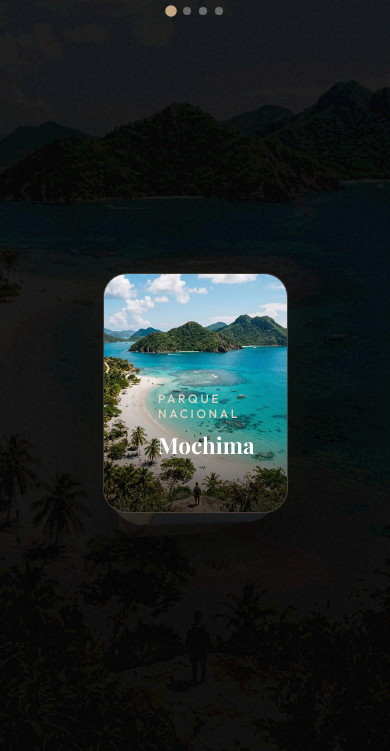
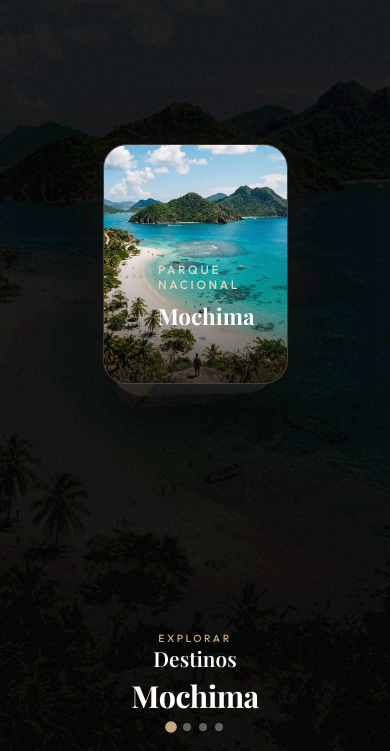
Before and after one commit to maqmat/anzteenamora, a website built with Vite: page index.html in a window 390 px wide. Shown: the part 93-844 px from the top of the page. Built offline with nearby package versions, Linux system fonts and the light colour scheme; a web font is replaced by a local one.

Commit message:
fix: column-reverse so card stays top and info panel at bottom in mobile destinations

```diff
--- a/src/styles/cards.css
+++ b/src/styles/cards.css
@@ -520,8 +520,8 @@
     margin: 0;
 
     display: flex;
-    flex-direction: column;
-    justify-content: flex-end; /* info panel pegado al fondo */
+    flex-direction: column-reverse; /* deck arriba, info abajo */
+    justify-content: flex-start;    /* en column-reverse start=abajo */
     align-items: center;
     gap: 0;
   }
```
Also changed, not shown: dist/index.html, public/images/guanta.png (added), public/images/image (2).png (deleted).
